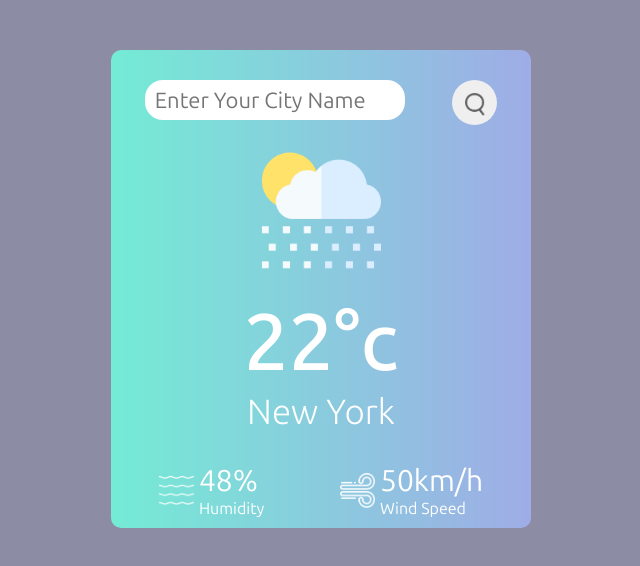
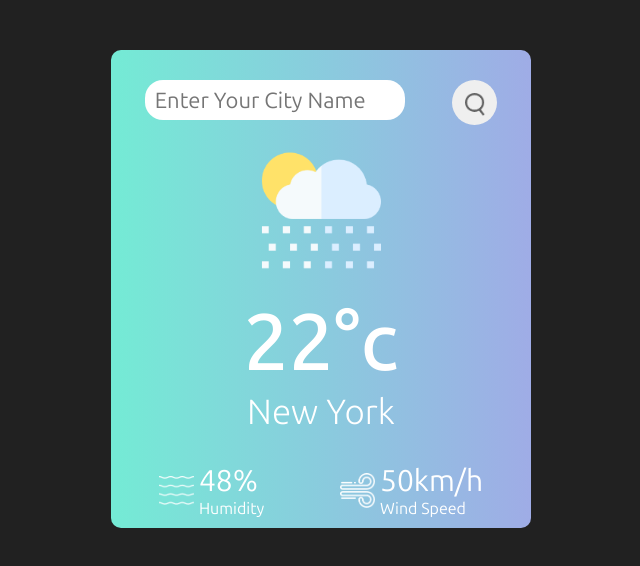
Before and after one commit to HimanshuPal2017/weather--app, a plain HTML site: page index.html in a window 1280 px wide. Shown: the whole page, without its empty margins (319-959 px from the left). Drawn offline with Linux system fonts and the light colour scheme.

Commit message:
Update style.css

```diff
--- a/style.css
+++ b/style.css
@@ -10,8 +10,7 @@
 
 
 body {
-    background-color: #684350;
-    background-color: #04013873;
+    background-color: #212121;
 
 }
 
```
